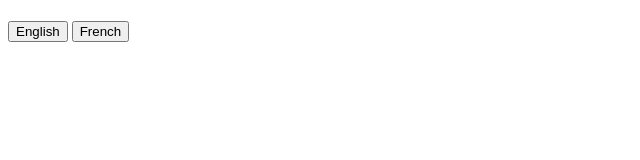
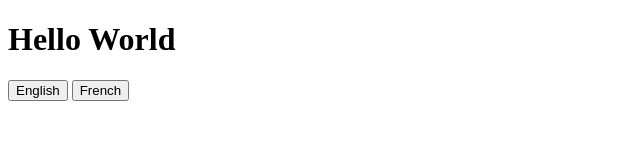
Before and after one commit to KorbsStudio/multilanguage-with-css, a plain HTML site: page index.html in a window 1280 px wide. Shown: the whole page, without its empty margins (0-640 px from the left). Drawn offline with Linux system fonts and the light colour scheme.

Commit message:
Update english.css

```diff
--- a/src/css/language/english.css
+++ b/src/css/language/english.css
@@ -1 +1 @@
-i18n#hello-world::before {content: "Hello World";}
+text#hello-world::before {content: "Hello World";}
```
